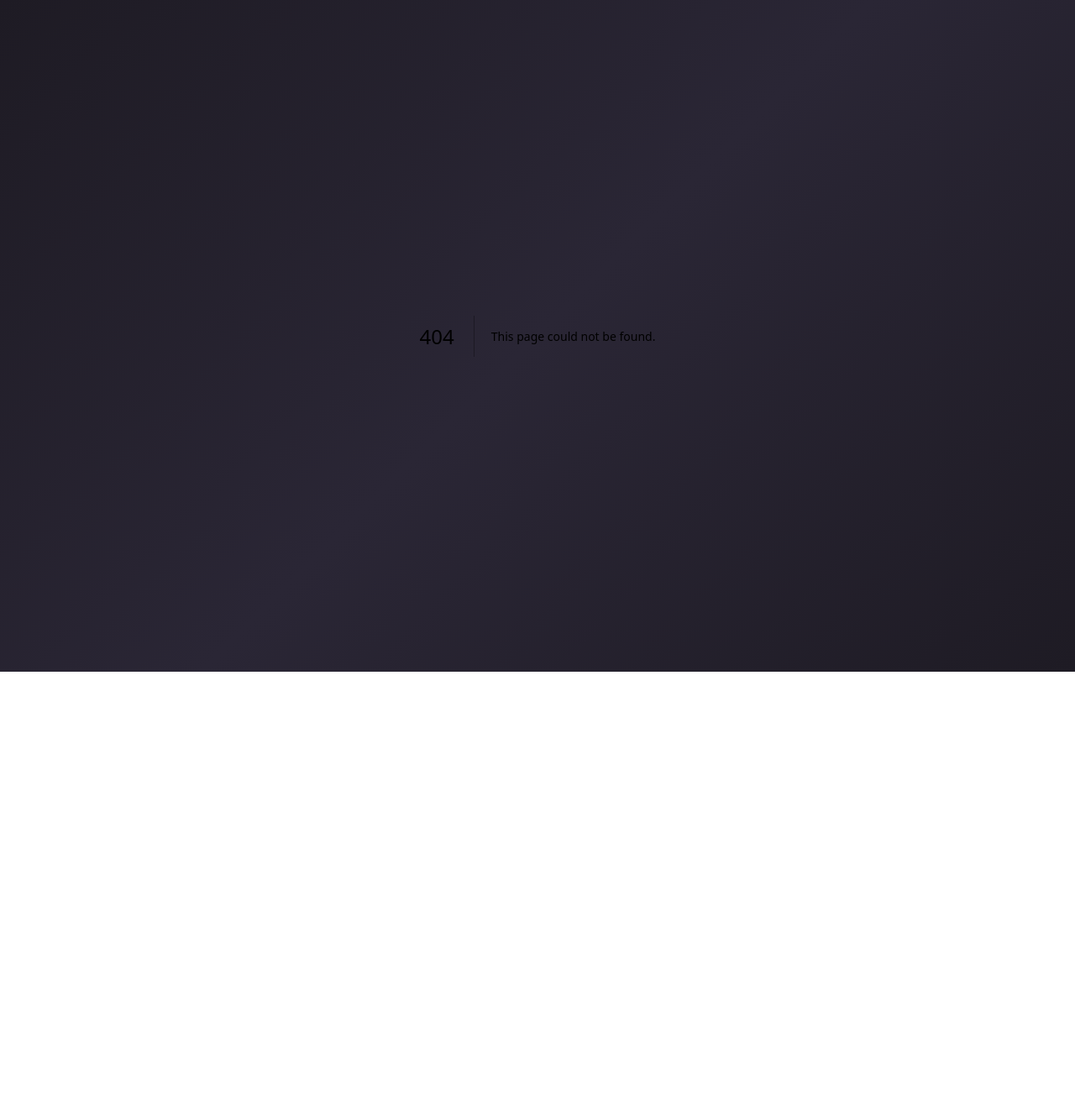
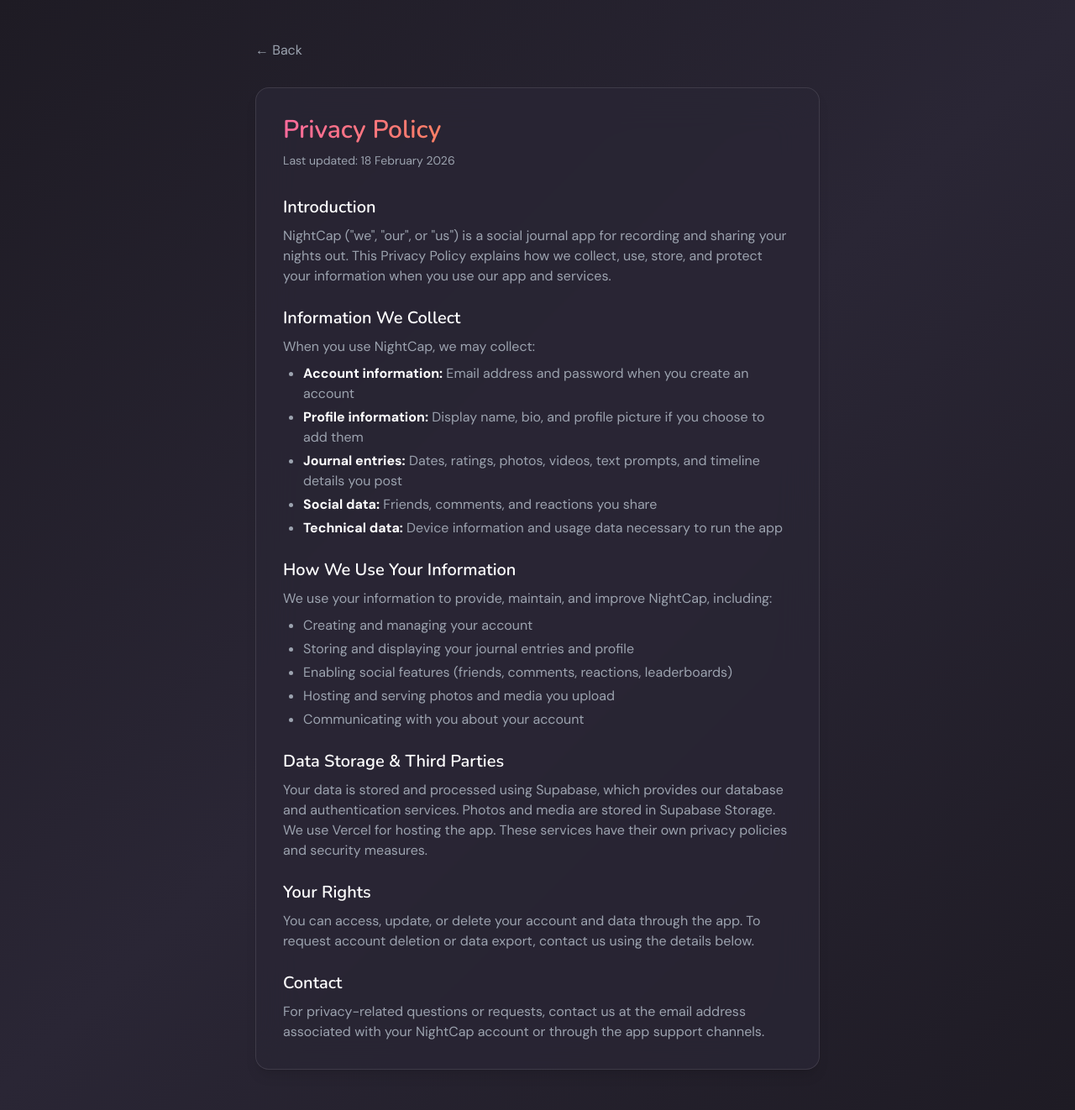
Before and after one commit to sallyrobinreeve-svg/mynightcap, a Next.js app: page /privacy in a window 1280 px wide. Before the commit this address had no page. Shown: the whole page at 84% size. Before the commit the page ends 800 px from the top, so only its background shows below. Built offline with nearby package versions, Linux system fonts and the light colour scheme.

Commit message:
Add privacy policy page

```diff
--- a/capacitor.config.ts
+++ b/capacitor.config.ts
@@ -1,7 +1,7 @@
 import type { CapacitorConfig } from '@capacitor/cli';
 
-// Set this to your deployed app URL (e.g. https://nightcap.vercel.app)
-const APP_URL = process.env.CAPACITOR_APP_URL || 'https://nightcap.vercel.app';
+// Your live Vercel deployment URL
+const APP_URL = process.env.CAPACITOR_APP_URL || 'https://mynightcap.vercel.app';
 
 const config: CapacitorConfig = {
   appId: 'com.nightcap.app',
--- a/src/app/auth/signin/page.tsx
+++ b/src/app/auth/signin/page.tsx
@@ -113,6 +113,11 @@ export default function SignInPage() {
               Sign up
             </Link>
           </p>
+          <p className="mt-4 text-center">
+            <Link href="/privacy" className="text-xs text-nightcap-muted hover:text-nightcap-accent transition">
+              Privacy Policy
+            </Link>
+          </p>
         </div>
       </div>
     </div>
--- a/src/app/auth/signup/page.tsx
+++ b/src/app/auth/signup/page.tsx
@@ -106,6 +106,11 @@ export default function SignUpPage() {
               Sign in
             </Link>
           </p>
+          <p className="mt-4 text-center">
+            <Link href="/privacy" className="text-xs text-nightcap-muted hover:text-nightcap-accent transition">
+              Privacy Policy
+            </Link>
+          </p>
         </div>
       </div>
     </div>
--- a/src/app/page.tsx
+++ b/src/app/page.tsx
@@ -35,6 +35,12 @@ export default async function HomePage() {
             Create account
           </Link>
         </div>
+        <Link
+          href="/privacy"
+          className="mt-12 inline-block text-sm text-nightcap-muted hover:text-nightcap-accent transition"
+        >
+          Privacy Policy
+        </Link>
       </div>
     </div>
   );
--- /dev/null
+++ b/src/app/privacy/page.tsx
@@ -0,0 +1,97 @@
+import Link from "next/link";
+
+export const metadata = {
+  title: "Privacy Policy | NightCap",
+  description: "NightCap privacy policy – how we collect, use, and protect your data.",
+};
+
+export default function PrivacyPage() {
+  return (
+    <div className="min-h-screen playful-bg py-12 px-4">
+      <div className="max-w-2xl mx-auto">
+        <Link
+          href="/"
+          className="inline-block text-nightcap-muted hover:text-nightcap-accent mb-8 transition"
+        >
+          ← Back
+        </Link>
+        <div className="glass rounded-2xl p-8">
+          <h1 className="font-display text-3xl gradient-text mb-2">
+            Privacy Policy
+          </h1>
+          <p className="text-nightcap-muted text-sm mb-8">
+            Last updated: {new Date().toLocaleDateString("en-GB", { day: "numeric", month: "long", year: "numeric" })}
+          </p>
+
+          <div className="prose prose-invert prose-sm max-w-none space-y-6 text-nightcap-muted">
+            <section>
+              <h2 className="text-white font-display text-xl mb-2">
+                Introduction
+              </h2>
+              <p>
+                NightCap (&quot;we&quot;, &quot;our&quot;, or &quot;us&quot;) is a social journal app for recording and sharing your nights out. This Privacy Policy explains how we collect, use, store, and protect your information when you use our app and services.
+              </p>
+            </section>
+
+            <section>
+              <h2 className="text-white font-display text-xl mb-2">
+                Information We Collect
+              </h2>
+              <p>When you use NightCap, we may collect:</p>
+              <ul className="list-disc pl-6 mt-2 space-y-1">
+                <li><strong className="text-white">Account information:</strong> Email address and password when you create an account</li>
+                <li><strong className="text-white">Profile information:</strong> Display name, bio, and profile picture if you choose to add them</li>
+                <li><strong className="text-white">Journal entries:</strong> Dates, ratings, photos, videos, text prompts, and timeline details you post</li>
+                <li><strong className="text-white">Social data:</strong> Friends, comments, and reactions you share</li>
+                <li><strong className="text-white">Technical data:</strong> Device information and usage data necessary to run the app</li>
+              </ul>
+            </section>
+
+            <section>
+              <h2 className="text-white font-display text-xl mb-2">
+                How We Use Your Information
+              </h2>
+              <p>
+                We use your information to provide, maintain, and improve NightCap, including:
+              </p>
+              <ul className="list-disc pl-6 mt-2 space-y-1">
+                <li>Creating and managing your account</li>
+                <li>Storing and displaying your journal entries and profile</li>
+                <li>Enabling social features (friends, comments, reactions, leaderboards)</li>
+                <li>Hosting and serving photos and media you upload</li>
+                <li>Communicating with you about your account</li>
+              </ul>
+            </section>
+
+            <section>
+              <h2 className="text-white font-display text-xl mb-2">
+                Data Storage & Third Parties
+              </h2>
+              <p>
+                Your data is stored and processed using Supabase, which provides our database and authentication services. Photos and media are stored in Supabase Storage. We use Vercel for hosting the app. These services have their own privacy policies and security measures.
+              </p>
+            </section>
+
+            <section>
+              <h2 className="text-white font-display text-xl mb-2">
+                Your Rights
+              </h2>
+              <p>
+                You can access, update, or delete your account and data through the app. To request account deletion or data export, contact us using the details below.
+              </p>
+            </section>
+
+            <section>
+              <h2 className="text-white font-display text-xl mb-2">
+                Contact
+              </h2>
+              <p>
+                For privacy-related questions or requests, contact us at the email address associated with your NightCap account or through the app support channels.
+              </p>
+            </section>
+          </div>
+        </div>
+      </div>
+    </div>
+  );
+}
```
